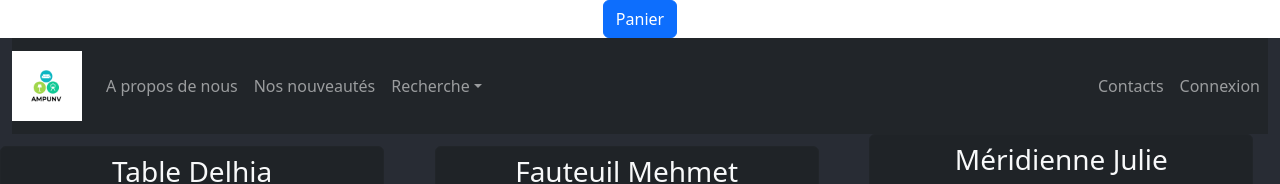
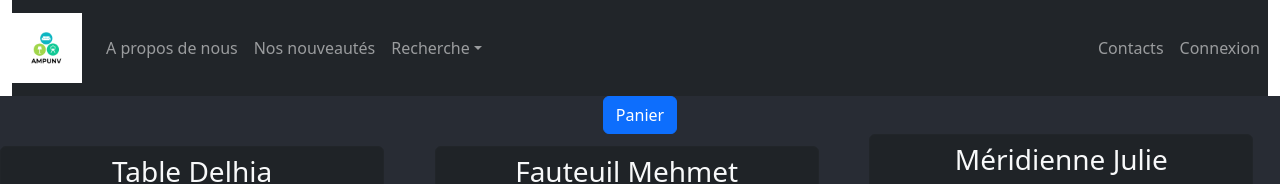
Before and after one commit to julie17-d/projet-collectif---front-fraises, a React (Create React App) app in the folder mon-app/: page / in a window 1280 px wide. Shown: the top 184 px of the page. Built offline with nearby package versions, Linux system fonts and the light colour scheme.

Commit message:
update:navbar

```diff
--- a/mon-app/src/App.js
+++ b/mon-app/src/App.js
@@ -12,12 +12,14 @@ function App() {
   return (
     <div className="App">
       <header>
-        <Cart cart={JSON.stringify(cartContent)} />
+        <Navbar>
+
+        </Navbar>
       </header>
 
       <body className="App-body">
         {console.log(cartContent)}
-        <Navbar></Navbar>
+  <Cart cart={JSON.stringify(cartContent)} />
         <Row xs={1} md={3} className="gridCards">
           {furnitures}
         </Row>
--- a/mon-app/src/components/Navbar.jsx
+++ b/mon-app/src/components/Navbar.jsx
@@ -2,8 +2,11 @@ import Container from 'react-bootstrap/Container';
 import Nav from 'react-bootstrap/Nav';
 import Navbar from 'react-bootstrap/Navbar';
 import NavDropdown from 'react-bootstrap/NavDropdown';
+import Furnitures from "./Furnitures";
+import Cart from "./Cart";
 
 function CollapsibleExample() {
+/*     const [furnitures, cartContent] = Furnitures(); */
   return (
 
       <Container fluid>
@@ -34,8 +37,10 @@ function CollapsibleExample() {
                 </NavDropdown>
             </Nav>
             <Nav>
+            {/* <Cart cart={JSON.stringify(cartContent)} /> */}
                 <Nav.Link href="#deets">Contacts</Nav.Link>
                 <Nav.Link eventKey={2} href="#memes">
+
                 Connexion
                 </Nav.Link>
             </Nav>
```
